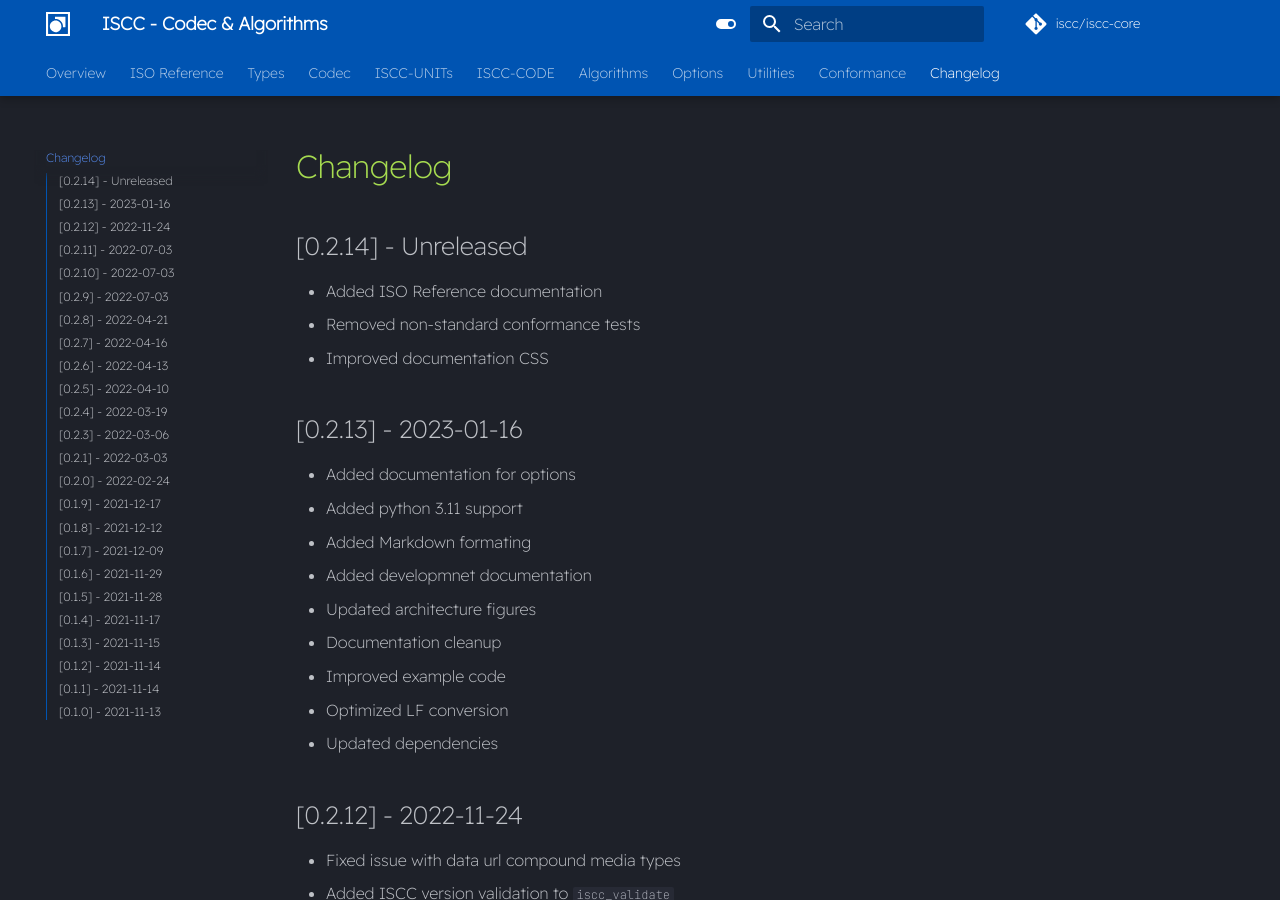
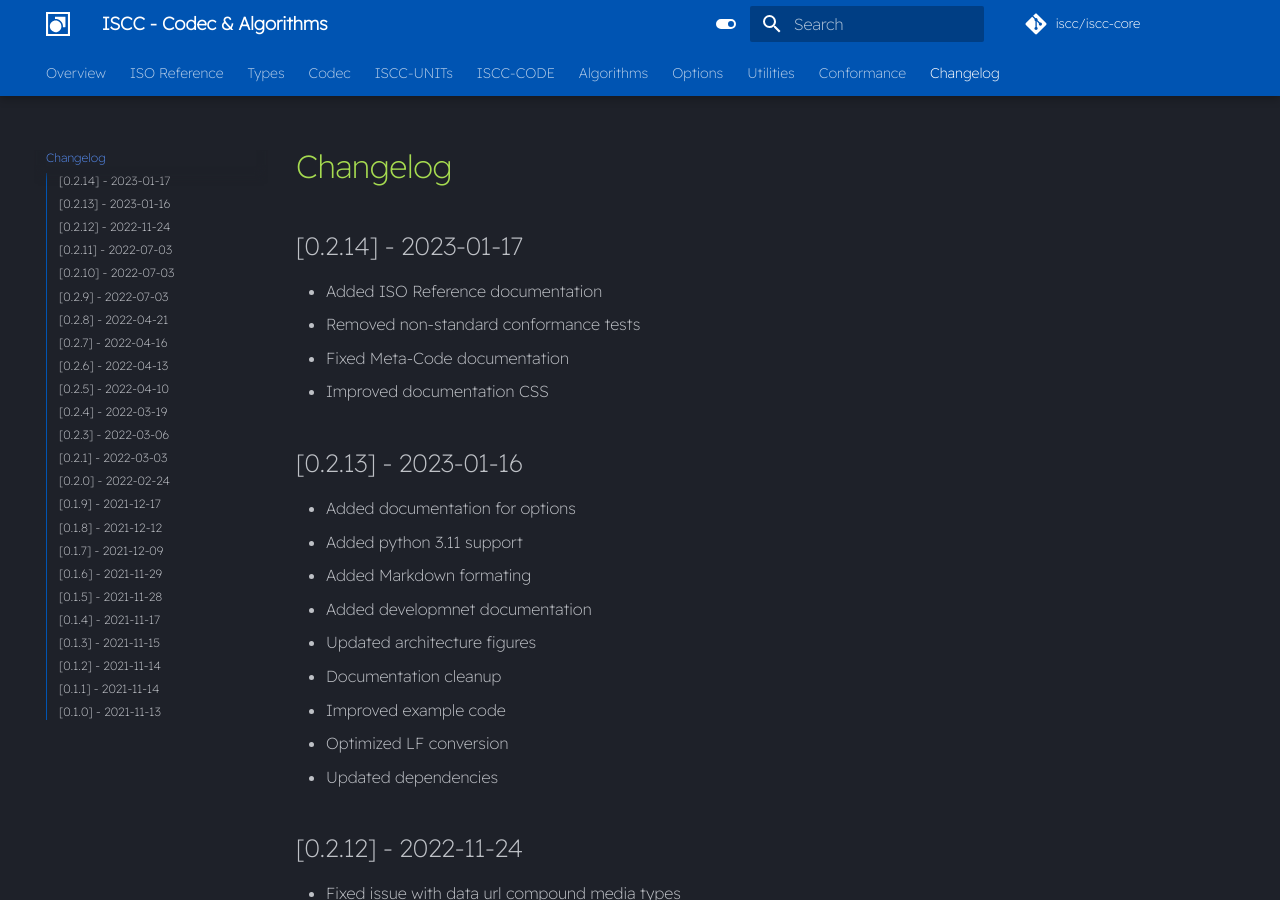
Before and after one commit to iscc/iscc-core, an MkDocs documentation site: the page built from docs/changelog.md, in a window 1280 px wide and 900 px high. Built offline with MkDocs 1.6.1 and Material for MkDocs 9.7.7, drawn with Linux system fonts in a browser that asks for light colours; comment, search, counter and statistics services are not loaded.

Commit message:
Fix Meta-Code documentation

```diff
--- a/docs/changelog.md
+++ b/docs/changelog.md
@@ -1,8 +1,9 @@
 # Changelog
 
-## [0.2.14] - Unreleased
+## [0.2.14] - 2023-01-17
 - Added ISO Reference documentation
 - Removed non-standard conformance tests
+- Fixed Meta-Code documentation
 - Improved documentation CSS
 
 ## [0.2.13] - 2023-01-16
```
Also changed, not shown: CHANGELOG.md (+2 -1 lines), 1 other file.
